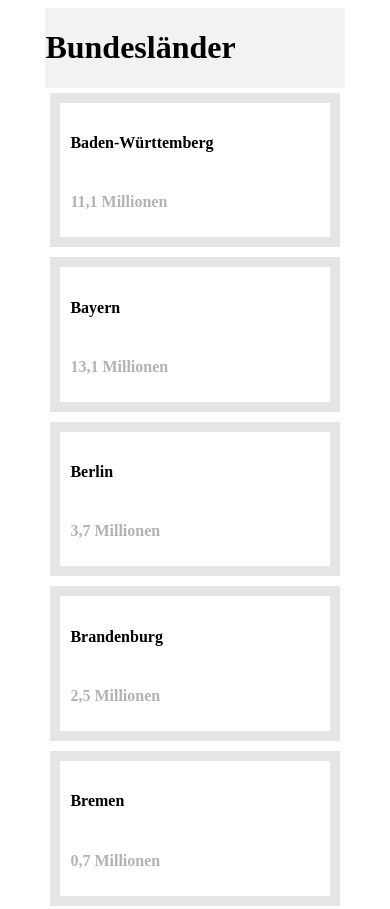
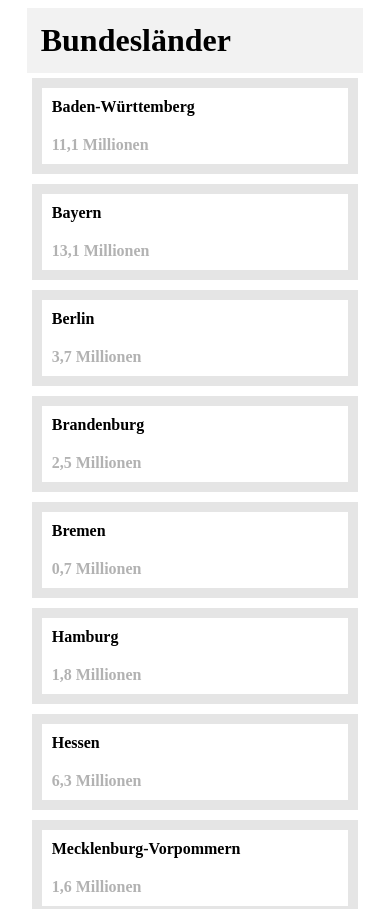
Before and after one commit to pozzandaniel/Bundesl-nder, a plain HTML site: page index.html in a window 390 px wide. Shown: the top 909 px of the page. Drawn offline with Linux system fonts and the light colour scheme.

Commit message:
size of bundesland box regulated

```diff
--- a/index.html
+++ b/index.html
@@ -11,9 +11,9 @@
 <body onload="init()">
     <div class="bundeslaender-container">
         <div w3-include-html="./header.html" class="bundesheadline"></div>
-        <div class="content">
+
             <div id="bundesMatrix" class="bundes-matrix"></div>
-        </div>
+
         <div w3-include-html="./footer.html" class="footer-filter"></div>
     </div>
 </body>
--- a/style.css
+++ b/style.css
@@ -2,6 +2,14 @@ body {
     display: flex;
     flex-direction: column;
     align-items: center;
+}
+
+h1 {
+    margin: 14px;
+}
+
+h4, p {
+    margin: 0;
 }
 
 .bundeslaender-container {
@@ -63,10 +71,10 @@ body {
 
 @media (max-width: 1000px){
     .bundeslaender-container {
-        width: 80%;
+        width: 90%;
     }
     .bundes-box {
-        width: 45%;
+        width: 29%;
     }
     .bundes-matrix{
         justify-content: center;
```
